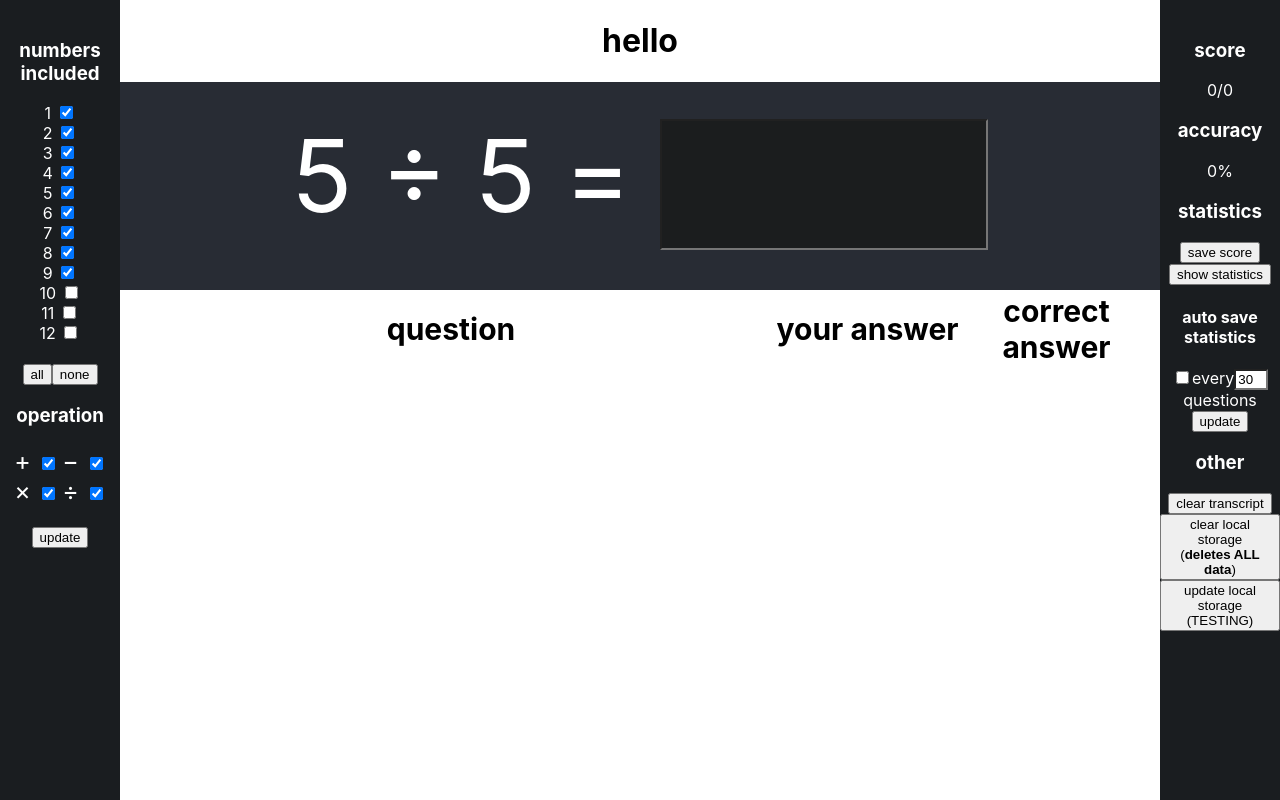
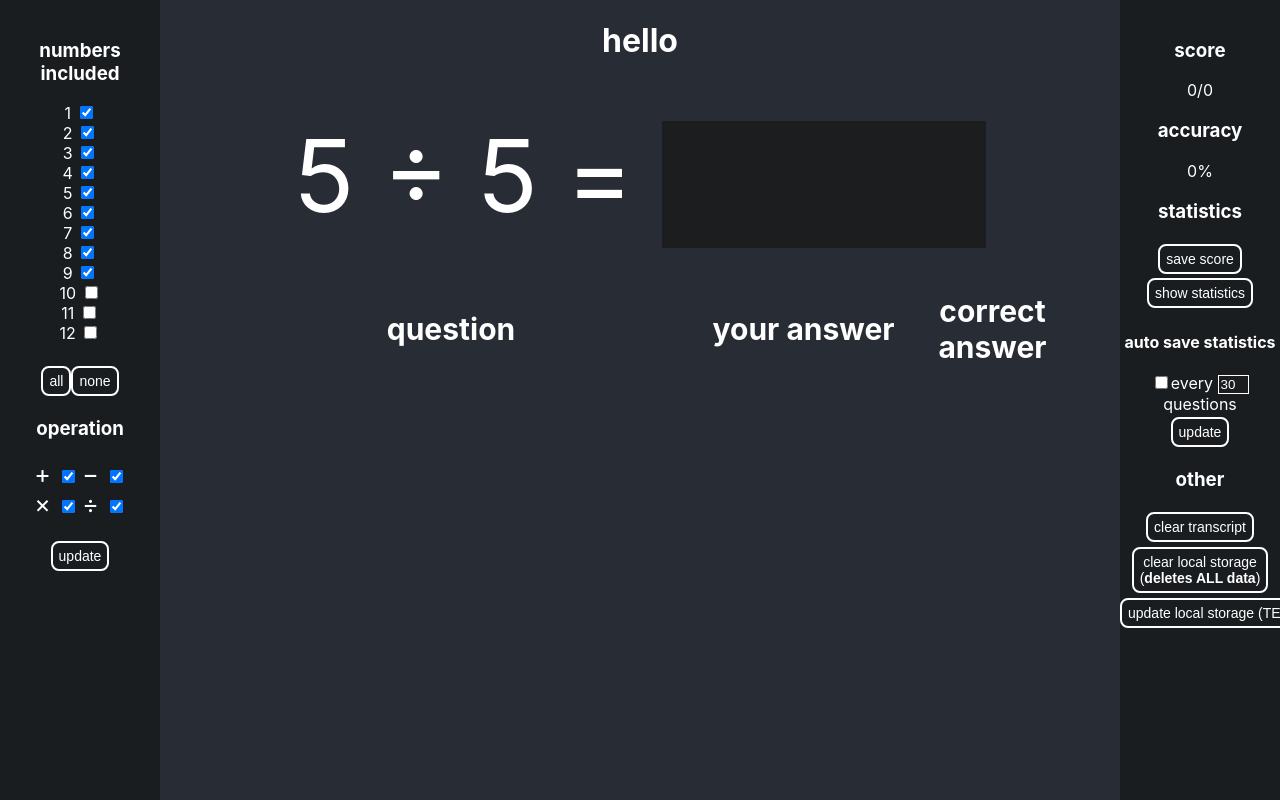
Before and after one commit to TheSavageTeddy/math-practice-site, a React (Create React App) app: page / in a window 1280 px wide. Built offline with nearby package versions, Linux system fonts and the light colour scheme.

Commit message:
fixed save statistics not properly clearing score, and updated to dark mode colour scheme

```diff
--- a/src/App.css
+++ b/src/App.css
@@ -1,14 +1,10 @@
 body{
-  background-color: #ffffff;
+  background-color: #282c34;
+  color: #fFFfFf
 }
 
 .App {
   text-align: center;
-}
-
-#heading-container {
-  background-color: #677070;
-  min-height: 10vh;
 }
 
 #question-container {
@@ -26,15 +22,20 @@ body{
 #answer-input {
   position: relative;
   top: 0vh;
-  background-color: #1b1d1e;
   max-width: 40vh;
   height: calc(79px + 4vmin);
   font-size: calc(69px + 4vmin);
+  border-width: 0;
+  padding-bottom: 15px;
+}
+
+input{
+  outline: none; /* remove outline */
+  border-width: 1px;
+  border-style: solid;
+  border-color: white;
   color: white;
-
-
-  outline: none; /* remove outline */
-  padding-bottom: 15px;
+  background-color: #1b1d1e;
 }
 
 /* remove increment decrement buttons */
@@ -43,11 +44,45 @@ input::-webkit-inner-spin-button {
     -webkit-appearance: none;
     margin: 0;
 }
+
 input[type=number]{
-
   -webkit-appearance: none;
     margin: 0;
   -moz-appearance:textfield; /* Firefox */
+}
+
+input[type=checkbox]{
+
+}
+
+
+button {
+  background-color: rgba(255, 255, 255, 0);
+  border-radius: 8px;
+  border-width: 2px;
+  border-style: solid;
+  border-color: white;
+  color: #ffffff;
+  cursor: pointer;
+  display: inline-block;
+  font-size: 14px;
+  font-weight: 500;
+  list-style: none;
+  margin-top: 0.3vh;
+  margin-bottom: 0.3vh;
+  padding: 5px 6px;
+  text-align: center;
+  transition: all 200ms;
+  vertical-align: baseline;
+  white-space: nowrap;
+  user-select: none;
+  -webkit-user-select: none;
+  touch-action: manipulation;
+}
+
+button:hover{
+  background-color: rgb(255, 255, 255);
+  color: #1a1d20;
 }
 
 
@@ -73,7 +108,7 @@ LEFT SIDE NAVIGATION BAR
 
 .leftsidenav {
   height: 100%;
-  width: 15vh;
+  width: 20vh;
   position: fixed;
   z-index: 1;
   top: 0;
@@ -87,7 +122,7 @@ LEFT SIDE NAVIGATION BAR
 
 .rightsidenav {
   height: 100%;
-  width: 15vh;
+  width: 20vh;
   position: fixed;
   z-index: 1;
   top: 0;
@@ -123,13 +158,13 @@ table{
   margin-right: auto;
   margin: 0px auto;
 
-  width: 80vw;
+  width: 70vw;
 
   font-size: 30px;
 }
 
 .transcript-correct{
-  background-color: lime;
+  background-color: rgb(49, 136, 76)
 }
 
 .transcript-incorrect{
@@ -138,7 +173,7 @@ table{
 
 .transcript-table-data-q{
   height: 50px;
-  width: 50vw;
+  width: 40vw;
 }
 
 .transcript-table-data-q .transcript-table-data-fb{
@@ -170,10 +205,10 @@ table{
 
 .stats-table-score{
   height: 50px;
-  width: 30vw;
+  width: 25vw;
 }
 
 .stats-table-acc{
   height: 50px;
-  width: 30vw;
+  width: 25vw;
 }
--- a/src/App.js
+++ b/src/App.js
@@ -219,7 +219,7 @@ const App = () => {
       setCorrects(prev=>prev+1)
     }else{
       //incorrect
-      document.getElementById('answer-input').style.color = 'red' //set input red colour
+      document.getElementById('answer-input').style.color = 'palevioletred' //set input red colour
       if (answer % num1 === 0 && operator==="*"){
         addTranscript(false, `${num1} ${operatorText} ${num2} = ${eval(`${num1} ${operator} ${num2}`)}, ${num1} ${operatorText} ${Math.floor(answer / num1)} = ${answer}`, `${answer}`, `${eval(`${num1} ${operator} ${num2}`)}`)
       }else if (answer % num2 ===0 && operator==="*"){
@@ -328,7 +328,6 @@ const App = () => {
     setDoIntervalSaving(document.getElementById("do-interval-saving-checkbox").checked)
   }
 
-
   //COMPONENTS
   const NumberLabel = (props) => { //ES6 function thing, not using class as i need to parse variables
     let isChecked = false
@@ -383,8 +382,8 @@ const App = () => {
     <tr className={"stats-table-row"}>
       <td className='stats-table-data-date'>{props.date}</td>
       <td className='stats-table-data-score'>{props.score[0]}/{props.score[1]}</td>
-      <div className='stats-table-data-acc' style={{width: '100%', backgroundColor: 'red'}}>
-        <div style={{width: props.accuracy, backgroundColor: 'lime'}}>
+      <div className='stats-table-data-acc' style={{width: '100%', backgroundColor: 'palevioletred'}}>
+        <div style={{width: props.accuracy, backgroundColor: 'rgb(49, 136, 76)'}}>
           <td>{props.accuracy}</td>
         </div>
       </div>
@@ -459,7 +458,7 @@ const App = () => {
   useEffect(()=>{
     //save score to local storage
     let config = JSON.parse(localStorage.getItem('config'))
-    if (!corrects || !questionsAnswered){
+    if ((!corrects || !questionsAnswered) && corrects !== 0 && questionsAnswered !== 0){
     }else{
       config['scores']['corrects'] = corrects
       config['scores']['questionsAnswered'] = questionsAnswered
@@ -527,7 +526,8 @@ const App = () => {
         <NumberLabel num="11" />
         <NumberLabel num="12" />
         <br></br>
-        <span><button onClick={()=>{selectAllNumbers()}}>all</button><button onClick={()=>{selectNoNumbers()}}>none</button></span>
+        <span><button onClick={()=>{selectAllNumbers()}}>all</button>
+        <button onClick={()=>{selectNoNumbers()}}>none</button></span>
         <br></br>
         <h3>operation</h3>
         <OperatorLabel op="+" /><span> </span> {/*space seperation*/}
@@ -550,7 +550,7 @@ const App = () => {
         <button onClick={()=>{toggleTranscript()}}>{statsText}</button>
         <h4>auto save statistics</h4>
         <span>
-          <input id="do-interval-saving-checkbox" type="checkbox" defaultChecked={doIntervalSaving} />every
+          <input id="do-interval-saving-checkbox" type="checkbox" defaultChecked={doIntervalSaving} />every<span> </span>
           <input id="interval-saving-amount-input" type="number" min={1} style={{width:"2vw"}} />
           questions
         </span>
```
